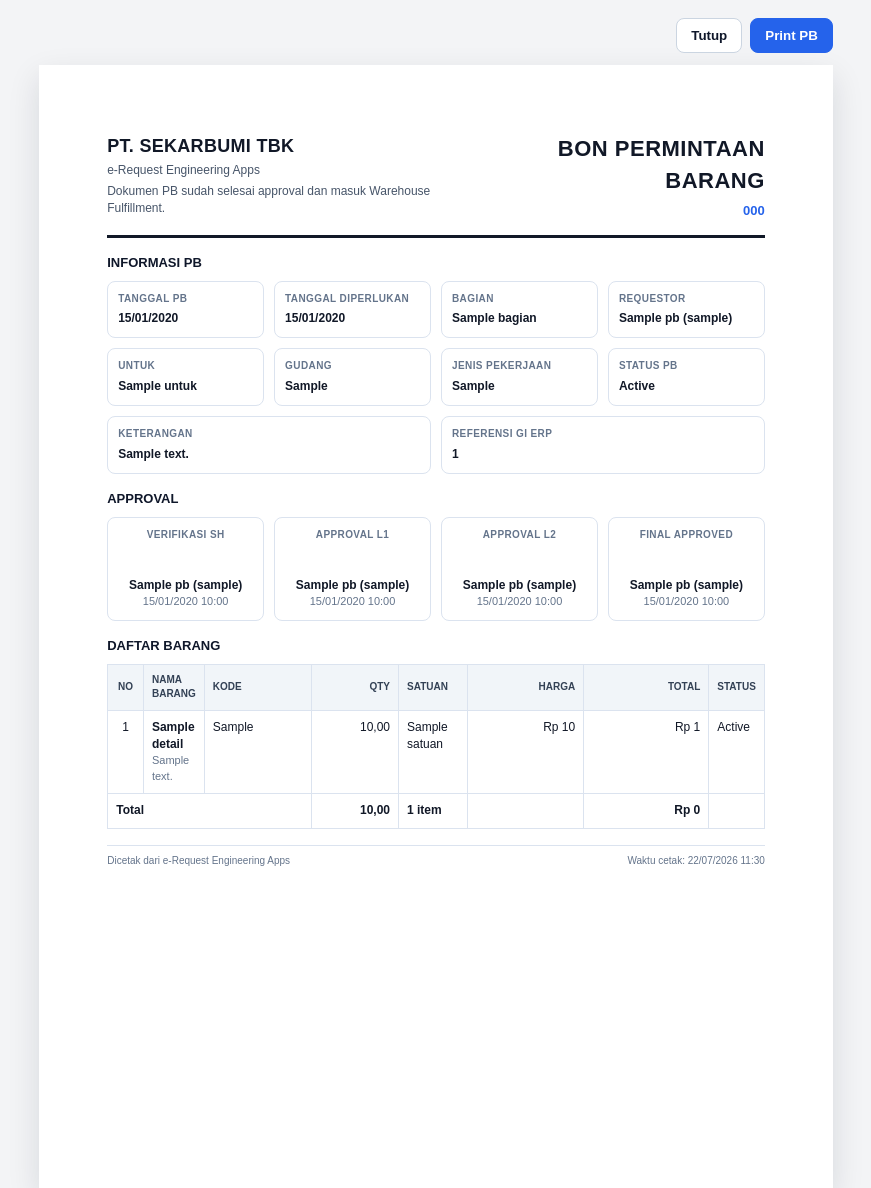
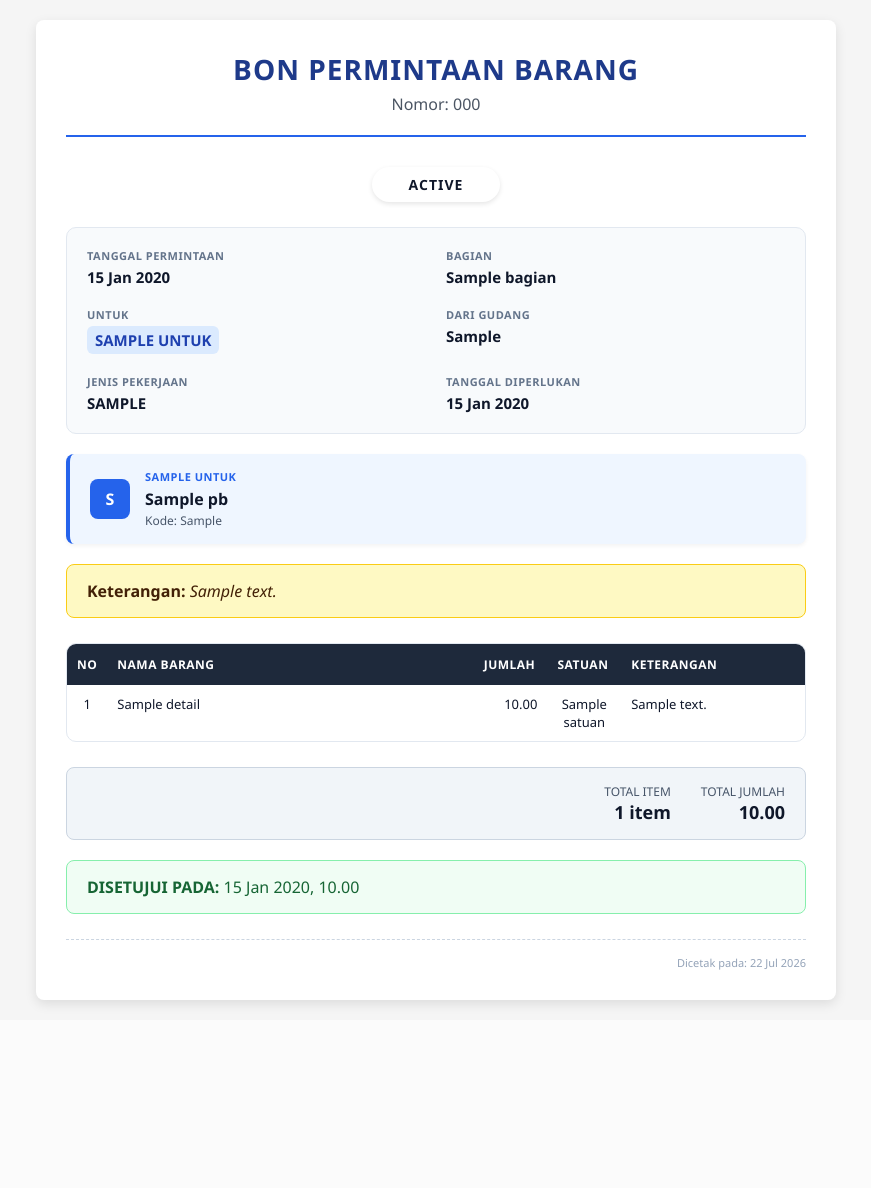
Before and after one commit to it608/eng-apps, a Laravel app: template resources/views/warehouse/pb/print.blade.php in a window 1280 px wide. Shown: the whole page, without its empty margins (204-1075 px from the left). After the commit the page ends 1008 px from the top, so only its background shows below. Run offline with Laravel 12, Linux system fonts and the light colour scheme; the template is opened without the code that fills it: most values are stand-ins (such as "Sample title", 1, 10 or a date in 2020).

Commit message:
Align warehouse PB print with request document

```diff
--- a/resources/views/warehouse/pb/print.blade.php
+++ b/resources/views/warehouse/pb/print.blade.php
@@ -1,172 +1,246 @@
 @php
     $formatDate = function ($value, $withTime = false) {
-        if (!$value) {
-            return '-';
-        }
+        if (!$value) return '-';
 
         try {
-            return \Carbon\Carbon::parse($value)->format($withTime ? 'd/m/Y H:i' : 'd/m/Y');
+            return \Carbon\Carbon::parse($value)
+                ->locale('id')
+                ->translatedFormat($withTime ? 'd M Y, H.i' : 'd M Y');
         } catch (\Throwable $e) {
             return '-';
         }
     };
 
-    $formatNumber = fn ($value) => number_format((float) ($value ?? 0), 2, ',', '.');
-    $formatCurrency = fn ($value) => 'Rp ' . number_format((float) ($value ?? 0), 0, ',', '.');
-    $displayUser = function ($name, $username) {
-        $name = trim((string) $name);
-        $username = trim((string) $username);
-
-        if ($name !== '' && $username !== '') {
-            return "{$name} ({$username})";
-        }
-
-        return $name !== '' ? $name : ($username !== '' ? $username : '-');
+    $formatNumber = fn ($value) => number_format((float) ($value ?? 0), 2, '.', '');
+    $status = strtolower((string) ($pb->status ?? 'approved'));
+    $statusLabel = match ($status) {
+        'completed' => 'Selesai',
+        'in_progress' => 'Diproses',
+        'approved' => 'Disetujui',
+        default => ucfirst($status),
     };
-
-    $approvalL1User = $displayUser($pb->approver1_name ?? null, $pb->approver1_username ?? null);
-    $approvalL2User = $displayUser($pb->approver2_name ?? null, $pb->approver2_username ?? null);
-    $finalUser = $displayUser($pb->final_approver_name ?? null, $pb->final_approver_username ?? null);
-    $requesterUser = $displayUser($pb->requester_name ?? null, $pb->requester_username ?? null);
-    $verifierUser = $displayUser($pb->verifier_name ?? null, $pb->verifier_username ?? null);
+    $isApproved = in_array($status, ['approved', 'in_progress', 'completed'], true);
+    $approvedAt = $pb->approved_at ?? $pb->approval_level_2_at ?? $pb->approval_level_1_at ?? null;
+    $printedAt = now();
+    $targetType = strtolower((string) ($pb->untuk ?? ''));
+    $targetLabel = $targetType === 'bangunan' ? 'Bangunan' : ($targetType === 'mesin' ? 'Mesin' : ucfirst($targetType ?: '-'));
+    $targetInitial = $targetType === 'bangunan' ? 'B' : ($targetType === 'mesin' ? 'M' : strtoupper(substr($targetLabel, 0, 1)));
+    $targetName = $pb->tujuan_nama ?? $pb->untuk ?? '-';
+    $targetCode = $pb->tujuan_kode ?? '';
 @endphp
 <!DOCTYPE html>
 <html lang="id">
 <head>
     <meta charset="utf-8">
     <meta name="viewport" content="width=device-width, initial-scale=1">
-    <title>Print PB {{ $pb->nomor_pb }}</title>
+    <title>Bon Permintaan Barang - {{ $pb->nomor_pb }}</title>
     <style>
-        @page {
-            size: A4;
-            margin: 14mm;
-        }
-
-        * {
-            box-sizing: border-box;
-        }
+        * { box-sizing: border-box; }
 
         body {
             margin: 0;
-            background: #f3f4f6;
-            color: #111827;
-            font-family: Arial, Helvetica, sans-serif;
-            font-size: 12px;
-            line-height: 1.45;
+            padding: 20px;
+            background: #f5f5f5;
+            color: #0f172a;
+            font-family: "Segoe UI", Arial, sans-serif;
         }
 
-        .page {
-            width: 210mm;
-            min-height: 297mm;
+        .print-container {
+            position: relative;
+            max-width: 800px;
             margin: 0 auto;
-            background: #ffffff;
-            padding: 18mm;
-            box-shadow: 0 12px 30px rgba(15, 23, 42, 0.12);
+            background: #fff;
+            padding: 30px;
+            border-radius: 8px;
+            box-shadow: 0 4px 12px rgba(0, 0, 0, .1);
         }
 
-        .toolbar {
-            width: 210mm;
-            margin: 18px auto 12px;
-            display: flex;
-            justify-content: flex-end;
-            gap: 8px;
-        }
-
-        .btn {
-            border: 1px solid #cbd5e1;
-            border-radius: 8px;
-            background: #ffffff;
-            color: #0f172a;
-            cursor: pointer;
-            font-weight: 700;
-            padding: 9px 14px;
-        }
-
-        .btn-primary {
-            border-color: #2563eb;
-            background: #2563eb;
-            color: #ffffff;
+        .watermark {
+            position: absolute;
+            top: 50%;
+            left: 50%;
+            z-index: 10;
+            transform: translate(-50%, -50%) rotate(-45deg);
+            border: 5px solid rgba(34, 197, 94, .2);
+            border-radius: 20px;
+            color: rgba(34, 197, 94, .1);
+            font-size: 60px;
+            font-weight: 800;
+            padding: 20px 60px;
+            pointer-events: none;
+            text-transform: uppercase;
+            white-space: nowrap;
         }
 
         .header {
-            display: flex;
-            justify-content: space-between;
-            gap: 24px;
-            border-bottom: 3px solid #111827;
-            padding-bottom: 14px;
+            margin-bottom: 30px;
+            padding-bottom: 20px;
+            border-bottom: 2px solid #2563eb;
+            text-align: center;
         }
 
-        .brand {
-            font-size: 18px;
+        .header h1 {
+            margin: 0 0 5px;
+            color: #1e3a8a;
+            font-size: 28px;
             font-weight: 800;
-            letter-spacing: 0.3px;
+            letter-spacing: 1px;
+            text-transform: uppercase;
         }
 
-        .subtitle {
-            margin-top: 3px;
+        .header h3 {
+            margin: 0;
+            color: #4b5563;
+            font-size: 16px;
+            font-weight: 400;
+        }
+
+        .status-container {
+            margin: 15px 0 25px;
+            text-align: center;
+        }
+
+        .status-badge {
+            display: inline-block;
+            min-width: 128px;
+            padding: 8px 24px;
+            border-radius: 30px;
+            box-shadow: 0 2px 5px rgba(0, 0, 0, .1);
+            font-size: 14px;
+            font-weight: 800;
+            letter-spacing: 1px;
+            text-align: center;
+            text-transform: uppercase;
+        }
+
+        .status-approved,
+        .status-completed,
+        .status-in_progress {
+            border: 1px solid #16a34a;
+            background: #22c55e;
+            color: #fff;
+        }
+
+        .status-backdate {
+            margin-left: 8px;
+            border: 1px solid #fcd34d;
+            background: #fef3c7;
+            color: #92400e;
+        }
+
+        .info-grid {
+            display: grid;
+            grid-template-columns: repeat(2, minmax(0, 1fr));
+            gap: 20px;
+            margin-bottom: 20px;
+            border: 1px solid #e2e8f0;
+            border-radius: 10px;
+            background: #f8fafc;
+            padding: 20px;
+        }
+
+        .info-item {
+            display: flex;
+            flex-direction: column;
+        }
+
+        .info-label {
+            margin-bottom: 4px;
+            color: #64748b;
+            font-size: 11px;
+            font-weight: 700;
+            letter-spacing: .5px;
+            text-transform: uppercase;
+        }
+
+        .info-value {
+            color: #0f172a;
+            font-size: 15px;
+            font-weight: 600;
+        }
+
+        .info-value.highlight {
+            display: inline-block;
+            width: fit-content;
+            border-radius: 6px;
+            background: #dbeafe;
+            color: #1e40af;
+            padding: 4px 8px;
+            font-weight: 700;
+        }
+
+        .asset-card {
+            display: flex;
+            align-items: center;
+            gap: 15px;
+            margin: 20px 0;
+            border-left: 4px solid #2563eb;
+            border-radius: 8px;
+            background: #eff6ff;
+            box-shadow: 0 2px 4px rgba(0, 0, 0, .05);
+            padding: 15px 20px;
+        }
+
+        .asset-icon {
+            display: flex;
+            width: 40px;
+            height: 40px;
+            align-items: center;
+            justify-content: center;
+            border-radius: 8px;
+            background: #2563eb;
+            color: #fff;
+            font-size: 16px;
+            font-weight: 800;
+        }
+
+        .asset-label {
+            margin-bottom: 4px;
+            color: #2563eb;
+            font-size: 11px;
+            font-weight: 700;
+            letter-spacing: .5px;
+            text-transform: uppercase;
+        }
+
+        .asset-name {
+            color: #0f172a;
+            font-size: 16px;
+            font-weight: 700;
+        }
+
+        .asset-code {
+            margin-top: 2px;
             color: #475569;
             font-size: 12px;
         }
 
-        .doc-title {
-            text-align: right;
+        .note-box {
+            display: flex;
+            gap: 12px;
+            margin: 20px 0;
+            border: 1px solid #facc15;
+            border-radius: 8px;
+            background: #fef9c3;
+            padding: 15px 20px;
+            color: #422006;
+            font-style: italic;
         }
 
-        .doc-title h1 {
-            margin: 0;
-            font-size: 22px;
-            letter-spacing: 0.5px;
+        .note-box strong {
+            font-style: normal;
         }
 
-        .doc-number {
-            margin-top: 5px;
-            color: #2563eb;
-            font-size: 13px;
-            font-weight: 800;
+        .backdate-box {
+            border-color: #fcd34d;
+            background: #fffbeb;
         }
 
-        .section {
-            margin-top: 16px;
-        }
-
-        .section-title {
-            margin-bottom: 8px;
-            color: #0f172a;
-            font-size: 13px;
-            font-weight: 800;
-            text-transform: uppercase;
-        }
-
-        .grid {
-            display: grid;
-            gap: 10px;
-            grid-template-columns: repeat(4, 1fr);
-        }
-
-        .box {
-            min-height: 54px;
-            border: 1px solid #dbe3ef;
-            border-radius: 8px;
-            padding: 10px;
-        }
-
-        .box-wide {
-            grid-column: span 2;
-        }
-
-        .label {
-            color: #64748b;
-            font-size: 10px;
-            font-weight: 800;
-            letter-spacing: 0.4px;
-            text-transform: uppercase;
-        }
-
-        .value {
-            margin-top: 4px;
-            color: #111827;
-            font-size: 12px;
-            font-weight: 700;
+        .table-container {
+            margin: 25px 0;
+            overflow: hidden;
+            border: 1px solid #e2e8f0;
+            border-radius: 10px;
         }
 
         table {
@@ -175,228 +249,215 @@
         }
 
         th {
-            background: #f1f5f9;
-            border: 1px solid #dbe3ef;
-            color: #334155;
-            font-size: 10px;
-            padding: 8px;
+            background: #1e293b;
+            color: #fff;
+            font-size: 12px;
+            font-weight: 700;
+            letter-spacing: .5px;
+            padding: 12px 10px;
             text-align: left;
             text-transform: uppercase;
         }
 
         td {
-            border: 1px solid #dbe3ef;
-            padding: 8px;
+            border-bottom: 1px solid #e2e8f0;
+            font-size: 13px;
+            padding: 10px;
             vertical-align: top;
         }
 
-        .text-right {
-            text-align: right;
+        tbody tr:last-child td { border-bottom: 0; }
+
+        .text-center { text-align: center; }
+        .text-right { text-align: right; }
+
+        .total-section {
+            display: flex;
+            justify-content: flex-end;
+            gap: 30px;
+            margin: 20px 0;
+            border: 1px solid #cbd5e1;
+            border-radius: 8px;
+            background: #f1f5f9;
+            padding: 15px 20px;
         }
 
-        .text-center {
-            text-align: center;
+        .total-item { text-align: right; }
+
+        .total-label {
+            color: #475569;
+            font-size: 12px;
+            text-transform: uppercase;
         }
 
-        .muted {
-            color: #64748b;
-            font-size: 11px;
-        }
-
-        .sign-grid {
-            display: grid;
-            gap: 10px;
-            grid-template-columns: repeat(4, 1fr);
-        }
-
-        .sign-box {
-            min-height: 92px;
-            border: 1px solid #dbe3ef;
-            border-radius: 8px;
-            padding: 10px;
-            text-align: center;
-        }
-
-        .sign-name {
-            margin-top: 34px;
+        .total-value {
+            color: #0f172a;
+            font-size: 18px;
             font-weight: 800;
         }
 
-        .footer {
-            margin-top: 16px;
-            border-top: 1px solid #dbe3ef;
-            padding-top: 8px;
-            color: #64748b;
+        .approval-info {
             display: flex;
-            justify-content: space-between;
-            font-size: 10px;
+            align-items: center;
+            gap: 12px;
+            margin: 20px 0;
+            border: 1px solid #86efac;
+            border-radius: 8px;
+            background: #f0fdf4;
+            color: #166534;
+            padding: 15px 20px;
+        }
+
+        .print-date {
+            margin-top: 25px;
+            border-top: 1px dashed #cbd5e1;
+            padding-top: 15px;
+            color: #94a3b8;
+            font-size: 11px;
+            text-align: right;
         }
 
         @media print {
             body {
-                background: #ffffff;
+                background: #fff;
+                padding: 0;
             }
 
-            .toolbar {
-                display: none;
-            }
-
-            .page {
-                width: auto;
-                min-height: auto;
-                margin: 0;
-                padding: 0;
+            .print-container {
                 box-shadow: none;
+                padding: 20px;
             }
         }
     </style>
 </head>
 <body>
-    <div class="toolbar">
-        <button type="button" class="btn" onclick="window.close()">Tutup</button>
-        <button type="button" class="btn btn-primary" onclick="window.print()">Print PB</button>
-    </div>
+    <div class="print-container">
+        @if($isApproved)
+            <div class="watermark">APPROVED</div>
+        @endif
 
-    <main class="page">
-        <header class="header">
-            <div>
-                <div class="brand">PT. SEKARBUMI TBK</div>
-                <div class="subtitle">e-Request Engineering Apps</div>
-                <div class="subtitle">Dokumen PB sudah selesai approval dan masuk Warehouse Fulfillment.</div>
+        <div class="header">
+            <h1>BON PERMINTAAN BARANG</h1>
+            <h3>Nomor: {{ $pb->nomor_pb }}</h3>
+        </div>
+
+        <div class="status-container">
+            <span class="status-badge status-{{ $status }}">{{ $statusLabel }}</span>
+            @if((bool) ($pb->is_backdate ?? false))
+                <span class="status-badge status-backdate">Backdate</span>
+            @endif
+        </div>
+
+        <div class="info-grid">
+            <div class="info-item">
+                <span class="info-label">Tanggal Permintaan</span>
+                <span class="info-value">{{ $formatDate($pb->tanggal_permintaan) }}</span>
             </div>
-            <div class="doc-title">
-                <h1>BON PERMINTAAN BARANG</h1>
-                <div class="doc-number">{{ $pb->nomor_pb }}</div>
+            <div class="info-item">
+                <span class="info-label">Bagian</span>
+                <span class="info-value">{{ $pb->bagian ?? 'Engineering' }}</span>
             </div>
-        </header>
+            <div class="info-item">
+                <span class="info-label">Untuk</span>
+                <span class="info-value highlight">{{ strtoupper($pb->untuk ?? '-') }}</span>
+            </div>
+            <div class="info-item">
+                <span class="info-label">Dari Gudang</span>
+                <span class="info-value">{{ $pb->dari_gudang ?? '-' }}</span>
+            </div>
+            <div class="info-item">
+                <span class="info-label">Jenis Pekerjaan</span>
+                <span class="info-value">{{ strtoupper($pb->jenis_pekerjaan ?? '-') }}</span>
+            </div>
+            <div class="info-item">
+                <span class="info-label">Tanggal Diperlukan</span>
+                <span class="info-value">{{ $formatDate($pb->tanggal_diperlukan) }}</span>
+            </div>
+        </div>
 
-        <section class="section">
-            <div class="section-title">Informasi PB</div>
-            <div class="grid">
-                <div class="box">
-                    <div class="label">Tanggal PB</div>
-                    <div class="value">{{ $formatDate($pb->tanggal_permintaan) }}</div>
-                </div>
-                <div class="box">
-                    <div class="label">Tanggal Diperlukan</div>
-                    <div class="value">{{ $formatDate($pb->tanggal_diperlukan) }}</div>
-                </div>
-                <div class="box">
-                    <div class="label">Bagian</div>
-                    <div class="value">{{ $pb->bagian ?? '-' }}</div>
-                </div>
-                <div class="box">
-                    <div class="label">Requestor</div>
-                    <div class="value">{{ $requesterUser }}</div>
-                </div>
-                <div class="box">
-                    <div class="label">Untuk</div>
-                    <div class="value">{{ ucfirst((string) ($pb->untuk ?? '-')) }}</div>
-                </div>
-                <div class="box">
-                    <div class="label">Gudang</div>
-                    <div class="value">{{ $pb->dari_gudang ?? '-' }}</div>
-                </div>
-                <div class="box">
-                    <div class="label">Jenis Pekerjaan</div>
-                    <div class="value">{{ ucfirst((string) ($pb->jenis_pekerjaan ?? '-')) }}</div>
-                </div>
-                <div class="box">
-                    <div class="label">Status PB</div>
-                    <div class="value">{{ ucfirst(str_replace('_', ' ', (string) ($pb->status ?? '-'))) }}</div>
-                </div>
-                <div class="box box-wide">
-                    <div class="label">Keterangan</div>
-                    <div class="value">{{ $pb->keterangan ?: '-' }}</div>
-                </div>
-                <div class="box box-wide">
-                    <div class="label">Referensi GI ERP</div>
-                    <div class="value">{{ $pb->erp_gi_number ?: '-' }}</div>
+        @if((bool) ($pb->is_backdate ?? false))
+            <div class="note-box backdate-box">
+                <div>
+                    <strong>PB BACKDATE:</strong> {{ $pb->backdate_reason ?: '-' }}<br>
+                    <span style="font-size:11px;color:#92400e;">Diinput pada: {{ $formatDate($pb->created_at, true) }}</span>
                 </div>
             </div>
-        </section>
+        @endif
 
-        <section class="section">
-            <div class="section-title">Approval</div>
-            <div class="sign-grid">
-                <div class="sign-box">
-                    <div class="label">Verifikasi SH</div>
-                    <div class="sign-name">{{ $verifierUser }}</div>
-                    <div class="muted">{{ $formatDate($pb->verified_at ?? null, true) }}</div>
-                </div>
-                <div class="sign-box">
-                    <div class="label">Approval L1</div>
-                    <div class="sign-name">{{ $approvalL1User }}</div>
-                    <div class="muted">{{ $formatDate($pb->approval_level_1_at ?? null, true) }}</div>
-                </div>
-                <div class="sign-box">
-                    <div class="label">Approval L2</div>
-                    <div class="sign-name">{{ ($pb->approval_level_required ?? 1) >= 2 ? $approvalL2User : 'Tidak diperlukan' }}</div>
-                    <div class="muted">{{ ($pb->approval_level_required ?? 1) >= 2 ? $formatDate($pb->approval_level_2_at ?? null, true) : '-' }}</div>
-                </div>
-                <div class="sign-box">
-                    <div class="label">Final Approved</div>
-                    <div class="sign-name">{{ $finalUser }}</div>
-                    <div class="muted">{{ $formatDate($pb->approved_at ?? null, true) }}</div>
-                </div>
+        <div class="asset-card">
+            <div class="asset-icon">{{ $targetInitial }}</div>
+            <div>
+                <div class="asset-label">{{ $targetLabel }}</div>
+                <div class="asset-name">{{ $targetName }}</div>
+                @if($targetCode !== '')
+                    <div class="asset-code">Kode: {{ $targetCode }}</div>
+                @endif
             </div>
-        </section>
+        </div>
 
-        <section class="section">
-            <div class="section-title">Daftar Barang</div>
+        @if(!empty($pb->keterangan))
+            <div class="note-box">
+                <div><strong>Keterangan:</strong> {{ $pb->keterangan }}</div>
+            </div>
+        @endif
+
+        <div class="table-container">
             <table>
                 <thead>
                     <tr>
-                        <th class="text-center" style="width: 36px;">No</th>
-                        <th>Nama Barang</th>
-                        <th style="width: 110px;">Kode</th>
-                        <th class="text-right" style="width: 90px;">Qty</th>
-                        <th style="width: 70px;">Satuan</th>
-                        <th class="text-right" style="width: 120px;">Harga</th>
-                        <th class="text-right" style="width: 130px;">Total</th>
-                        <th>Status</th>
+                        <th style="width: 5%;">No</th>
+                        <th style="width: 50%;">Nama Barang</th>
+                        <th style="width: 10%;">Jumlah</th>
+                        <th style="width: 10%;">Satuan</th>
+                        <th style="width: 25%;">Keterangan</th>
                     </tr>
                 </thead>
                 <tbody>
-                    @forelse ($detail as $item)
+                    @forelse($detail as $item)
                         <tr>
                             <td class="text-center">{{ $loop->iteration }}</td>
-                            <td>
-                                <strong>{{ $item->nama_barang }}</strong>
-                                @if($item->keterangan)
-                                    <div class="muted">{{ $item->keterangan }}</div>
-                                @endif
-                            </td>
-                            <td>{{ $item->kode_barang ?: '-' }}</td>
+                            <td>{{ $item->nama_barang }}</td>
                             <td class="text-right">{{ $formatNumber($item->jumlah) }}</td>
-                            <td>{{ $item->satuan ?: '-' }}</td>
-                            <td class="text-right">{{ $formatCurrency($item->unit_price) }}</td>
-                            <td class="text-right">{{ $formatCurrency($item->total_price) }}</td>
-                            <td>{{ ucfirst(str_replace('_', ' ', (string) ($item->fulfillment_status ?? 'pending'))) }}</td>
+                            <td class="text-center">{{ $item->satuan ?: '-' }}</td>
+                            <td>{{ $item->keterangan ?: '-' }}</td>
                         </tr>
                     @empty
                         <tr>
-                            <td colspan="8" class="text-center muted">Tidak ada barang.</td>
+                            <td colspan="5" class="text-center">Tidak ada barang.</td>
                         </tr>
                     @endforelse
                 </tbody>
-                <tfoot>
-                    <tr>
-                        <td colspan="3"><strong>Total</strong></td>
-                        <td class="text-right"><strong>{{ $formatNumber($totals->qty) }}</strong></td>
-                        <td><strong>{{ $totals->item_count }} item</strong></td>
-                        <td></td>
-                        <td class="text-right"><strong>{{ $formatCurrency($totals->value) }}</strong></td>
-                        <td></td>
-                    </tr>
-                </tfoot>
             </table>
-        </section>
+        </div>
 
-        <footer class="footer">
-            <span>Dicetak dari e-Request Engineering Apps</span>
-            <span>Waktu cetak: {{ now()->format('d/m/Y H:i') }}</span>
-        </footer>
-    </main>
+        <div class="total-section">
+            <div class="total-item">
+                <div class="total-label">Total Item</div>
+                <div class="total-value">{{ $totals->item_count }} item</div>
+            </div>
+            <div class="total-item">
+                <div class="total-label">Total Jumlah</div>
+                <div class="total-value">{{ $formatNumber($totals->qty) }}</div>
+            </div>
+        </div>
+
+        @if($approvedAt)
+            <div class="approval-info">
+                <div>
+                    <strong>DISETUJUI PADA:</strong> {{ $formatDate($approvedAt, true) }}
+                </div>
+            </div>
+        @endif
+
+        <div class="print-date">
+            Dicetak pada: {{ $printedAt->locale('id')->translatedFormat('d M Y') }}
+        </div>
+    </div>
+
+    <script>
+        window.onload = function () {
+            window.print();
+        };
+    </script>
 </body>
 </html>
```
Also changed, not shown: app/Http/Controllers/WarehouseController.php (+11 -1 lines).
